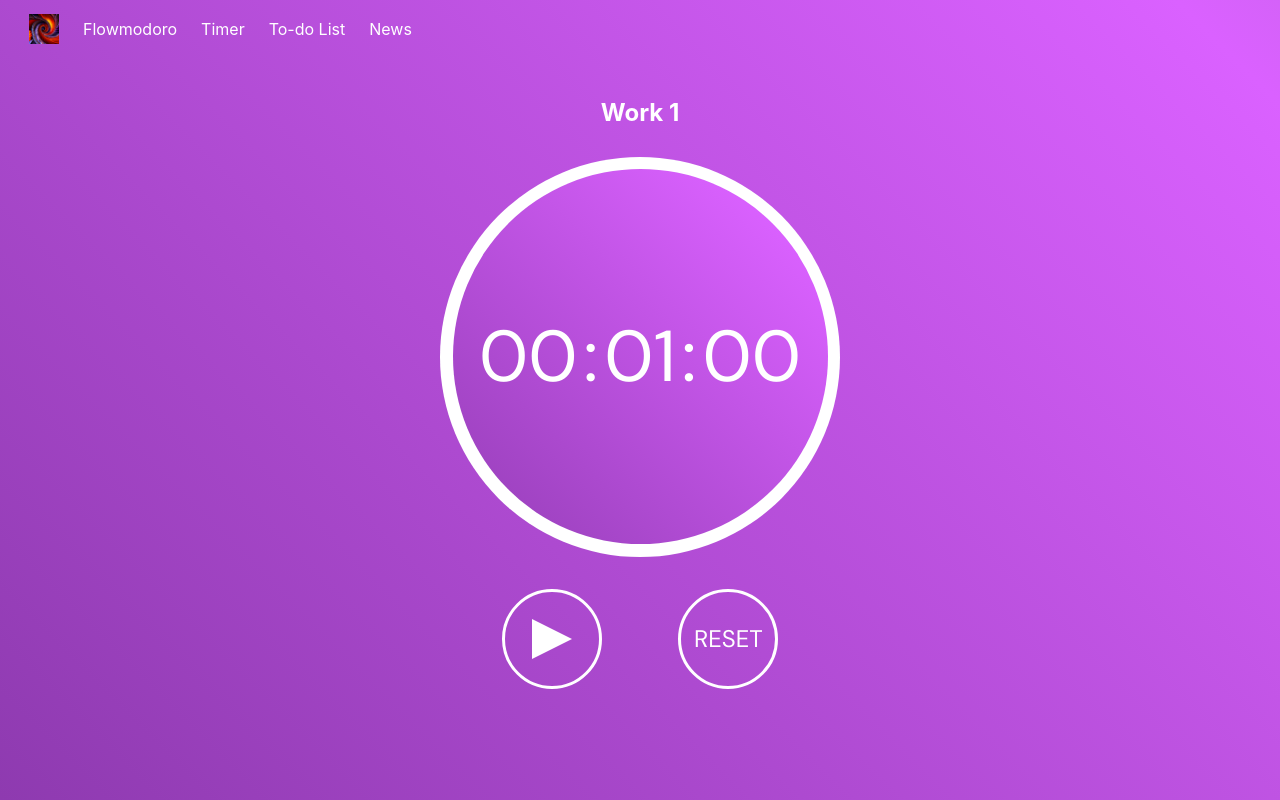
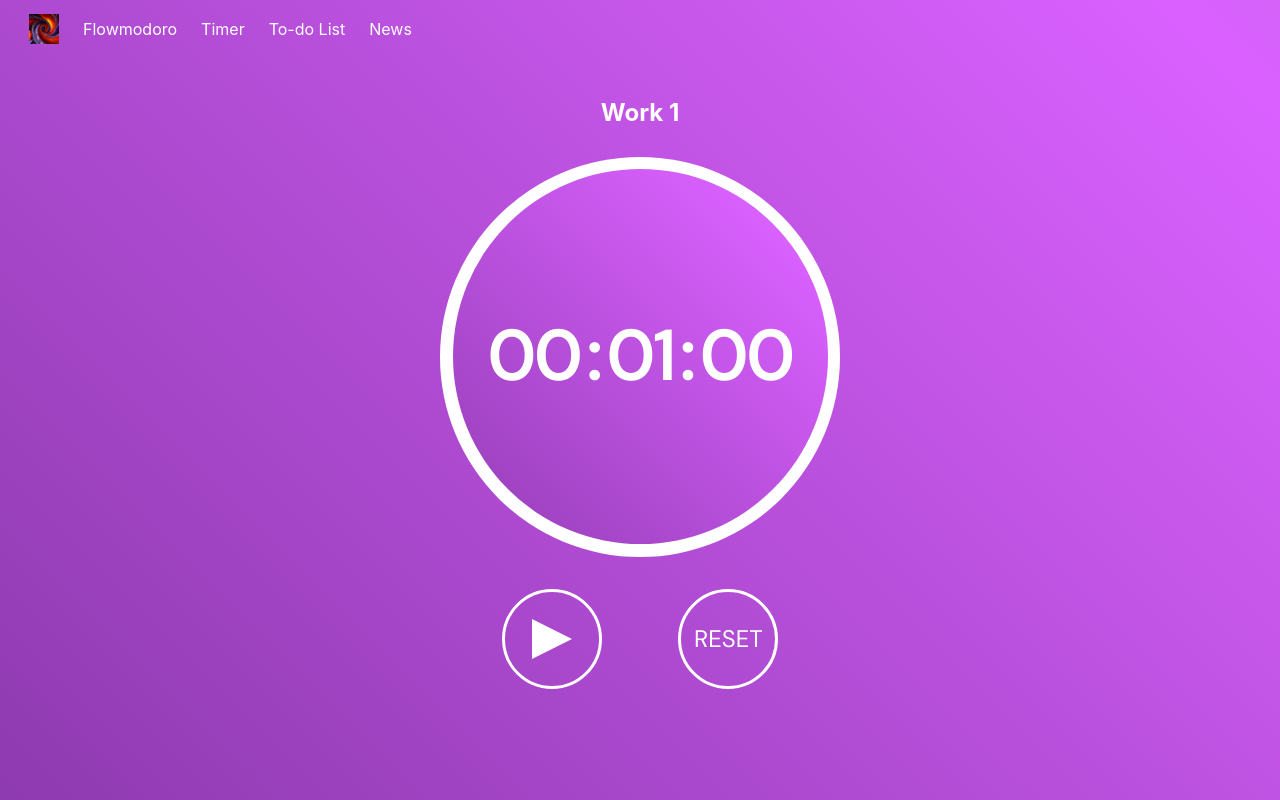
Before and after one commit to dhanushk03/flowmoro, a React (Create React App) app in the folder timerapp/: page / in a window 1280 px wide. Built offline with nearby package versions, Linux system fonts and the light colour scheme.

Commit message:
Minor stylistic changes on timer

```diff
--- a/timerapp/src/Components/CountdownTimer/CountdownTimer.css
+++ b/timerapp/src/Components/CountdownTimer/CountdownTimer.css
@@ -40,7 +40,7 @@
     border-radius: 50%;
     box-shadow: black;
     font-family: "DM Sans";
-    font-size: 72px;
+    font-size: 68px;
     display: flex;
     justify-content: center;
     align-items: center;
@@ -50,7 +50,7 @@
     position: relative;
     --x: 0;
     --deg: calc(calc(var(--x)) * 360deg);
-    background: conic-gradient(white 0deg, white var(--deg), var(--deg), red 360deg);
+    background: conic-gradient(white 0deg, white var(--deg), var(--deg), lightblue 360deg);
 }
 
 .inner-circle {
@@ -61,6 +61,7 @@
     background-size: 400% 400%;
     animation: gradient_anim 60s ease infinite;
     display: flex;
+    font-weight: bold;
     text-align: center;
     justify-content: center;
     align-items: center;
```
